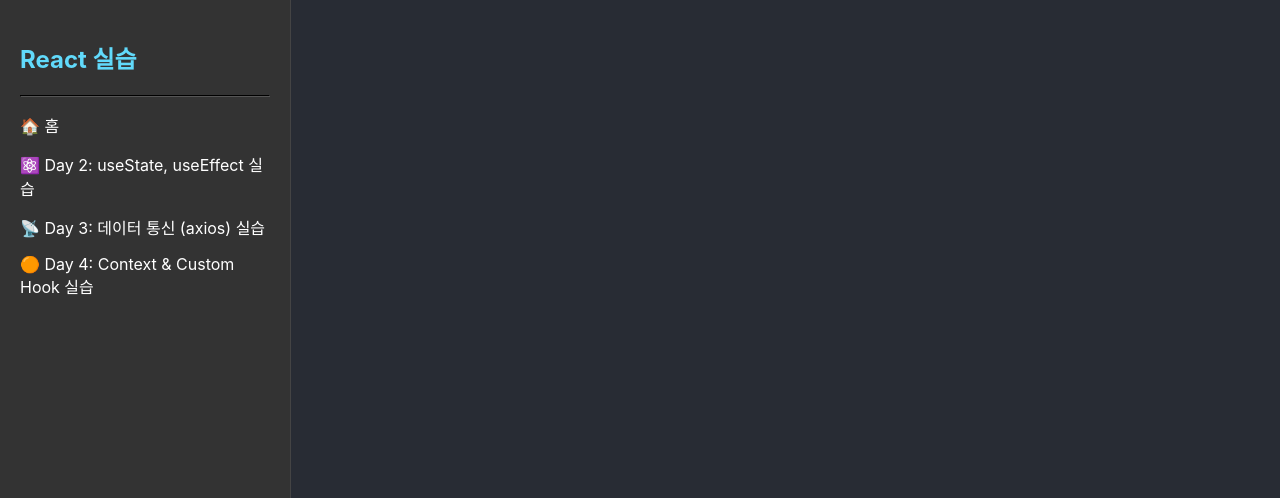
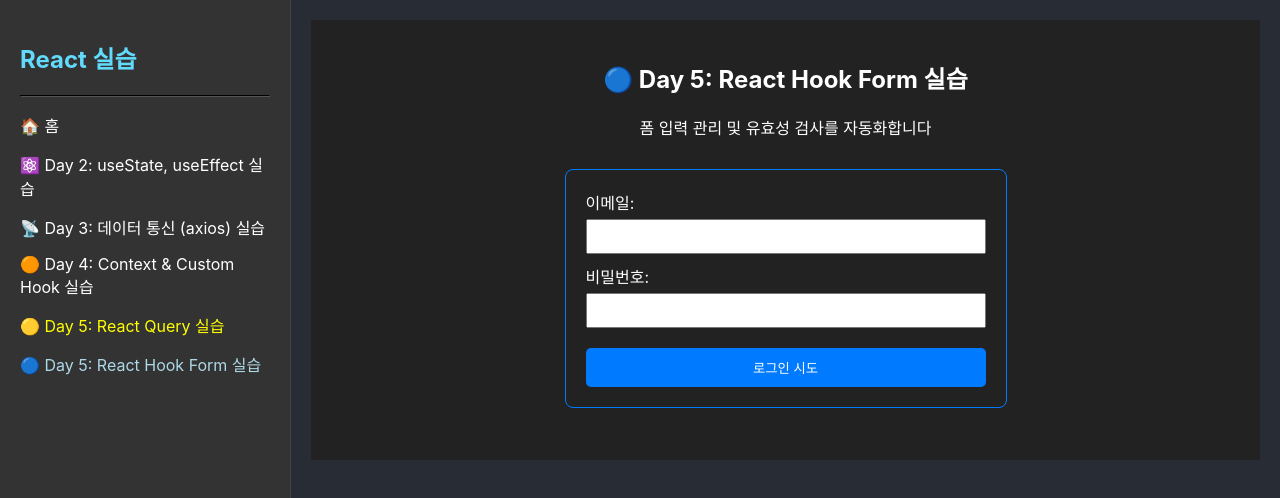
Before and after one commit to parktaejung/jenkins-react-practice, a React (Create React App) app: page /day5-form in a window 1280 px wide. Shown: the top 498 px of the page. Built offline with nearby package versions, Linux system fonts and the light colour scheme.

Commit message:
day5 hookForm , reactquery

```diff
--- a/package.json
+++ b/package.json
@@ -4,6 +4,7 @@
   "private": true,
   "homepage": "/react-app",
   "dependencies": {
+    "@tanstack/react-query": "^5.90.5",
     "@testing-library/dom": "^10.4.1",
     "@testing-library/jest-dom": "^6.9.1",
     "@testing-library/react": "^16.3.0",
@@ -17,6 +18,7 @@
     "axios": "^1.13.1",
     "react": "^19.2.0",
     "react-dom": "^19.2.0",
+    "react-hook-form": "^7.65.0",
     "react-router-dom": "^7.9.4",
     "react-scripts": "5.0.1",
     "typescript": "^4.9.5",
--- a/src/App.tsx
+++ b/src/App.tsx
@@ -7,7 +7,12 @@ import DataFetching from './components/DataFetching';
 import './App.css';
 import { AuthProvider } from './context/AuthContext';
 import ContextAndHook from './components/ContextAndHook';
+import { QueryClient, QueryClientProvider } from '@tanstack/react-query';
+import QueryFetching from './components/QueryFetching';
+import HookForm from './components/HookForm';
 
+
+const queryClient = new QueryClient();
 const Home: React.FC<{}> = () =>(
   <h2 style={{marginTop: '50px'}}>
       좌측 메뉴에서 실습할 항목을 선택해주세요 혜진!
@@ -15,6 +20,7 @@ const Home: React.FC<{}> = () =>(
 )
 const App: React.FC<{}> = () => {
   return (
+    <QueryClientProvider client={queryClient}>
     <AuthProvider>
     <Router>
       <div className="App" style={{display:'flex'}}>
@@ -42,6 +48,16 @@ const App: React.FC<{}> = () => {
                 🟠 Day 4: Context & Custom Hook 실습
               </Link>
             </li>
+            <li style={{ marginBottom: '15px' }}>
+              <Link to="/day5-query" style={{ color: 'yellow', textDecoration: 'none' }}>
+                🟡 Day 5: React Query 실습
+              </Link>
+            </li>
+            <li style={{ marginBottom: '15px' }}>
+              <Link to="/day5-form" style={{ color: 'lightblue', textDecoration: 'none' }}>
+                🔵 Day 5: React Hook Form 실습
+              </Link>
+            </li>
           </ul>
         </nav>
 
@@ -51,11 +67,14 @@ const App: React.FC<{}> = () => {
             <Route path="/day2-hook" element={<Counter />} />
             <Route path="/day3-fetch" element={<DataFetching />} />
             <Route path="/day4-context-hook" element={<ContextAndHook />} />
+            <Route path="/day5-query" element={<QueryFetching />} />
+            <Route path="/day5-form" element={<HookForm />} />
           </Routes>
         </main>
       </div>
     </Router>
     </AuthProvider>
+    </QueryClientProvider>
   );
 }
 
--- /dev/null
+++ b/src/components/HookForm.tsx
@@ -0,0 +1,65 @@
+import React from 'react';
+import {useForm, SubmitHandler} from 'react-hook-form';
+
+interface FormInput{
+    email : string;
+    password : string;
+}
+
+const HookForm: React.FC<{}> = () => {
+    const {
+        register,
+        handleSubmit,
+        formState : {errors, isSubmitting},
+    } = useForm<FormInput>();
+
+    const onSubmit: SubmitHandler<FormInput> = async (data) => {
+        console.log("폼제출시도",data);
+        //실제 현업 여기서 data를 axios 백엔드 서버에 전송합니다.
+        await new Promise(resolve => setTimeout(resolve,2000));
+        console.log("제출 성공 및 백엔드 전송완료");
+    }
+
+    return(
+        <div style={{padding:'20px', backgroundColor:'#222', minHeight:'50vh'}}>
+            <h2>🔵 Day 5: React Hook Form 실습</h2>
+            <p>폼 입력 관리 및 유효성 검사를 자동화합니다</p>
+            <form onSubmit={handleSubmit(onSubmit)} style={{maxWidth:'400px', margin: '30px auto', padding: '20px', border: '1px solid #007bff', borderRadius: '8px', textAlign: 'left' }}>
+                <label htmlFor='email'>이메일:</label>
+                <input
+                    id="email"
+                    type="email"
+                    {...register("email",{
+                        required: "이메일은 필수입니다",
+                        pattern:{
+                            value:/^\S+@\S+$/i,
+                            message : "유효한 이메일 형식이 아닙니다"
+                        }
+                    })}
+                    style={{width:'100%',padding:'8px',margin:'5px 0 10px 0', boxSizing:'border-box'}} />
+
+                {errors.email && <p style={{color:'red',fontSize:'0.9em'}}>{errors.email.message}</p>}
+                <label htmlFor='password'>비밀번호:</label>
+                <input
+                    id="password"
+                    type="password"
+                    {...register("password",{
+                        required : "비밀번호는 필수입니다",
+                        minLength:{
+                            value:6,
+                            message:"비밀번호는 6자 이상이어야 합니다"
+                        }
+                    })}
+                    style={{width:'100%',padding:'8px',margin:'5px 0 20px 0',boxSizing:'border-box'}} />
+                {errors.password && <p style={{color:'red',fontSize:'0.9em'}}>{errors.password.message}</p>}
+                <button
+                    type="submit"
+                    disabled={isSubmitting}
+                    style={{width:'100%',padding:'10px',backgroundColor:isSubmitting ? '#444' : '#007bff', color:'white',border:'none', borderRadius:'5px',cursor:'pointer'}}>
+                        {isSubmitting ? '제출 중...' : '로그인 시도'}
+                    </button>
+            </form>
+        </div>
+    )
+}
+export default HookForm;
--- /dev/null
+++ b/src/components/QueryFetching.tsx
@@ -0,0 +1,47 @@
+import React from 'react';
+import { useQuery } from '@tanstack/react-query';
+import axios from 'axios';
+
+interface Post {
+    userId : number;
+    id : number;
+    title : string;
+    body : string;
+}
+
+const fetchPosts = async ():Promise<Post[]> => {
+    const response = await axios.get<Post[]>('https://jsonplaceholder.typicode.com/posts?_limit=5');
+    console.log('api call sent')
+    return response.data;
+}
+
+const QueryFetching: React.FC<{}> = () => {
+    const {data : posts, isLoading, isError, error} = useQuery<Post[],Error>({
+        queryKey : ['postsData'],
+        queryFn : fetchPosts,
+        staleTime : 5000,
+    });
+
+    if(isLoading){
+        return <h2 style={{ color: 'orange' }}>⚙️ Query 로딩 중...</h2>;
+    }
+
+    if(isError){
+        return <h2 style={{ color: 'red' }}>❌ 에러 발생: {error.message}</h2>;
+    }
+    return(
+        <div style={{padding:'20px',backgroundColor:'#222',minHeight:'50vh'}}>
+            <h2>🟢 Day 5: React Query 실습</h2>
+            <p style={{color:'#aaa'}}>콘솔을 열고, 다른 메뉴로 이동 후 다시 돌아왔을 때 API 호출 로그가 5초 동안은 안 찍히는지 확인하세요. (캐싱 테스트)</p>
+            <div style={{marginTop:'30px',textAlign:'left'}}>
+                {posts?.map(post => (
+                    <div key={post.id} style={{border:'1px solid #555',padding:'15px',marginBottom:'15px',borderRadius:'5px'}}>
+                        <h3>{post.title}</h3>
+                        <p>{post.body.substring(0,100)}...</p>
+                    </div>
+                ))}
+            </div>
+        </div>
+    )
+}
+export default QueryFetching;
```
Also changed, not shown: 1 other file (tests, documents, lock files or other folders).
